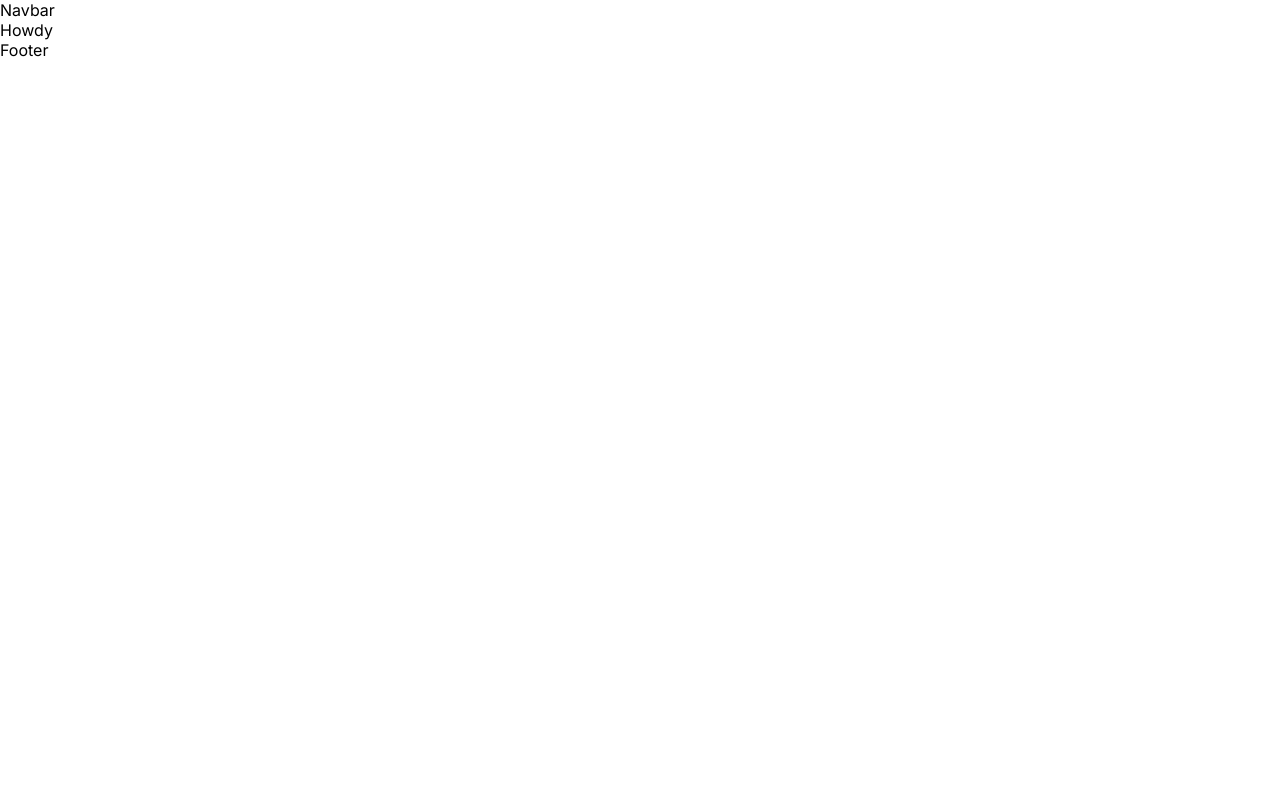
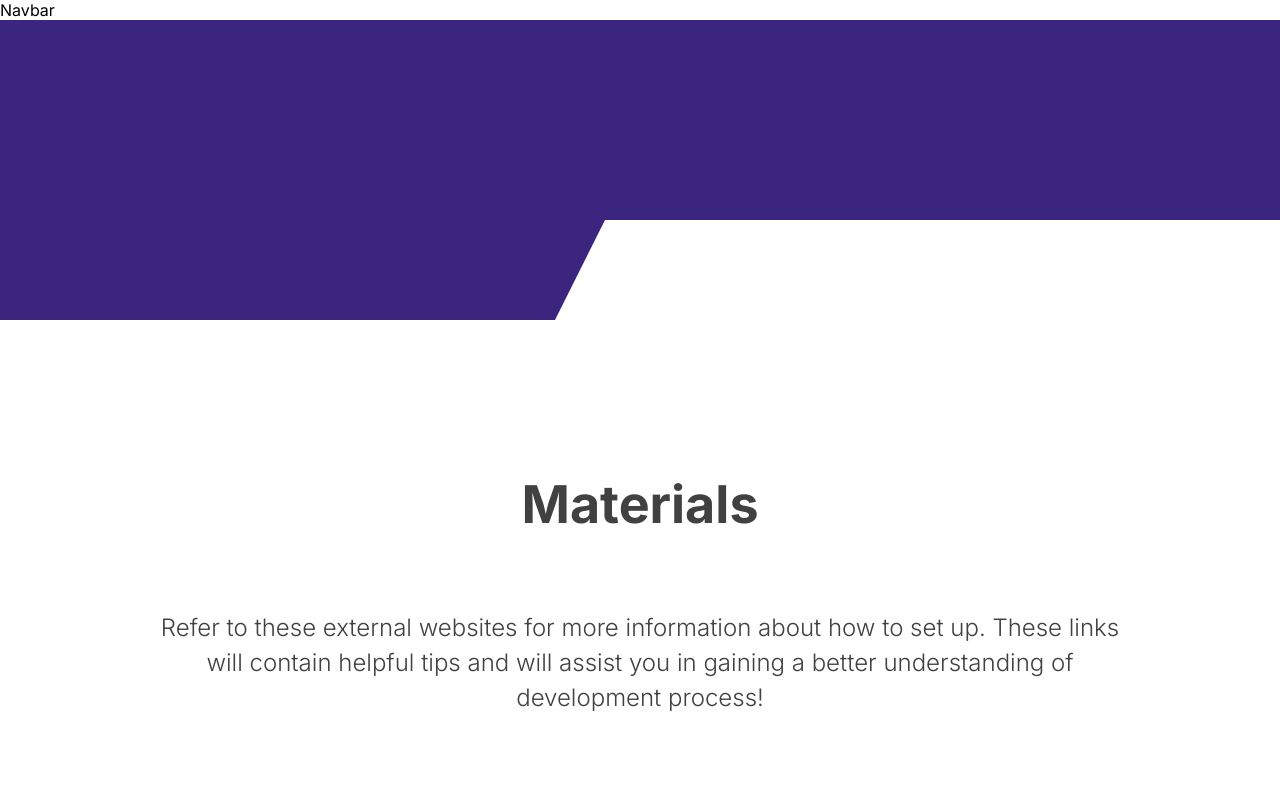
Before and after one commit to include-davis/cohort-platform, a Next.js app: page / in a window 1280 px wide. Shown: the top 800 px of the page. Built offline with nearby package versions, Linux system fonts and the light colour scheme.

Commit message:
Finished text & container formatting

```diff
--- a/app/(homepage)/homepage.module.scss
+++ b/app/(homepage)/homepage.module.scss
@@ -0,0 +1,9 @@
+.page {
+    background-color: purple;
+}
+
+.box {
+    width: 100%;
+    height: 300px;
+    background-color: var(--include-purple);
+}
--- a/app/(homepage)/page.jsx
+++ b/app/(homepage)/page.jsx
@@ -1,9 +1,12 @@
 import styles from "./homepage.module.scss";
+import Box from "@/app/_components/materials-lessons/materials-lessons"
 
 export default function Home() {
   return (
     <div className={styles.page}>
-      Howdy
+      <div className={styles.box}></div>
+      <Box />
+      <div className={styles.box}></div>
     </div>
   );
 }
--- /dev/null
+++ b/app/_components/materials-lessons/materials-lessons.jsx
@@ -0,0 +1,16 @@
+import styles from './materials-lessons.module.scss';
+
+export default function Section() {
+    return (
+        <div className={styles.container}>
+            <div className={styles.section}>
+                <h3>Materials</h3>
+                <p className={styles.description}>Refer to these external websites for more information about how to set up. These links will contain helpful tips and will assist you in gaining a better understanding of development process!</p>
+            </div>
+            <div className={styles.section}>
+                <h3>Lessons</h3>
+                <p className={styles.description}>Refer to these external websites for more information about how to set up. These links will contain helpful tips and will assist you in gaining a better understanding of development process!</p>
+            </div>
+        </div>
+    )
+}
--- /dev/null
+++ b/app/_components/materials-lessons/materials-lessons.module.scss
@@ -0,0 +1,38 @@
+.container {
+    position: relative;
+    width: 100%;
+    padding-top: 156px;
+    padding-bottom: 262px;
+    background-color: var(--foreground-light);
+    display: flex;
+    flex-direction: column;
+    row-gap: 225px;
+}
+
+.container::before {
+    content: "";
+    position: absolute;
+    top: calc(var(--folder-tab-height)*-1);
+    right: 0;
+    width: calc(var(--folder-tab-width) - 351px);
+    height: 100px;
+    background: inherit;
+    clip-path: polygon(var(--folder-tab-cutout-width) 0,100% 0,100% 100%,0 100%);
+}
+
+.section {
+    width: 100%;
+    display: flex;
+    flex-direction: column;
+    align-items: center;
+}
+
+.description {
+    width: 78%;
+    font-weight: 300;
+    font-size: 1.5rem;
+    line-height: 2.188rem;
+    color: var(--text-midtone);
+    text-align: center;
+    padding-top: 76px;
+}
--- a/app/globals.scss
+++ b/app/globals.scss
@@ -13,6 +13,8 @@
 
   --edge-spacing: 200px;
   --folder-tab-width: 1076px;
+  --folder-tab-height: 100px;
+  --folder-tab-cutout-width: 50px;
 }
 
 * {
@@ -25,3 +27,10 @@ a {
   color: inherit;
   text-decoration: none;
 }
+
+h3 {
+  font-weight: 700;
+  font-size: 3.25rem;
+  line-height: 3.625rem;
+  color: var(--text-midtone);
+}
```
